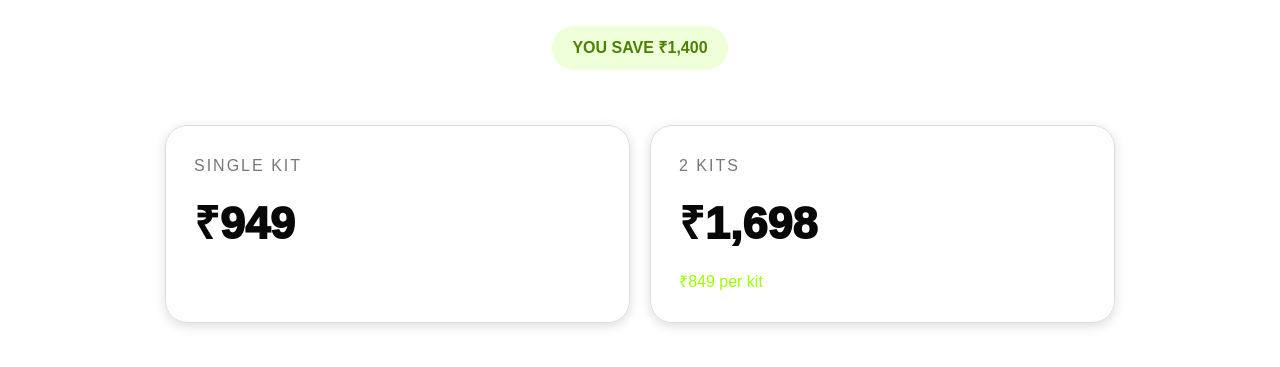
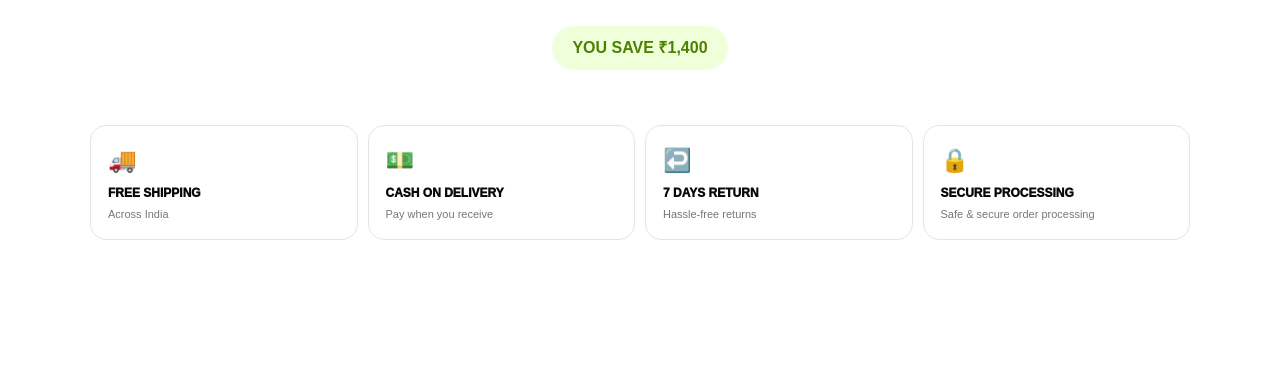
Before and after one commit to Samim7811/fitlife-store, a Next.js app: page / in a window 1280 px wide. Shown: the part 1628-1995 px from the top of the page. Built offline with nearby package versions, Linux system fonts and the light colour scheme.

Commit message:
Remove pricing cards

```diff
--- a/app/page.tsx
+++ b/app/page.tsx
@@ -328,11 +328,6 @@ export default function Home() {
 
       <section className="offer"><div className="eyebrow">LIMITED TIME PRICE</div><div className="old">₹2,349</div><div className="price">₹949</div><div className="save">YOU SAVE ₹1,400</div></section>
 
-      <section className="plans">
-        <div className="plan"><h3>SINGLE KIT</h3><div className="amount">₹949</div></div>
-        <div className="plan"><h3>2 KITS</h3><div className="amount">₹1,698</div><div className="green">₹849 per kit</div></div>
-      </section>
-
       <section className="trust">{trust.map(([i,t,d]) => <div className="trustCard" key={t}><div className="trustIcon">{i}</div><div className="trustTitle">{t}</div><div className="trustText">{d}</div></div>)}</section>
 
       <section className="section">
```
